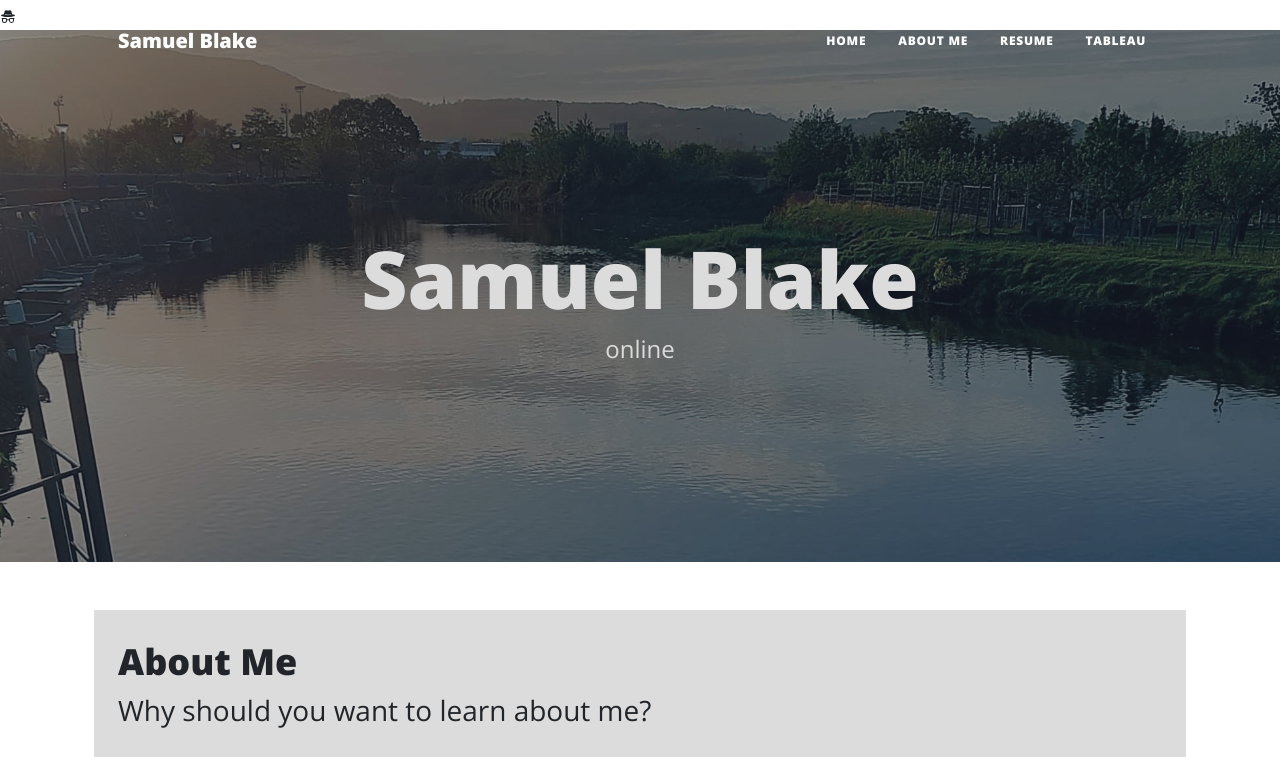
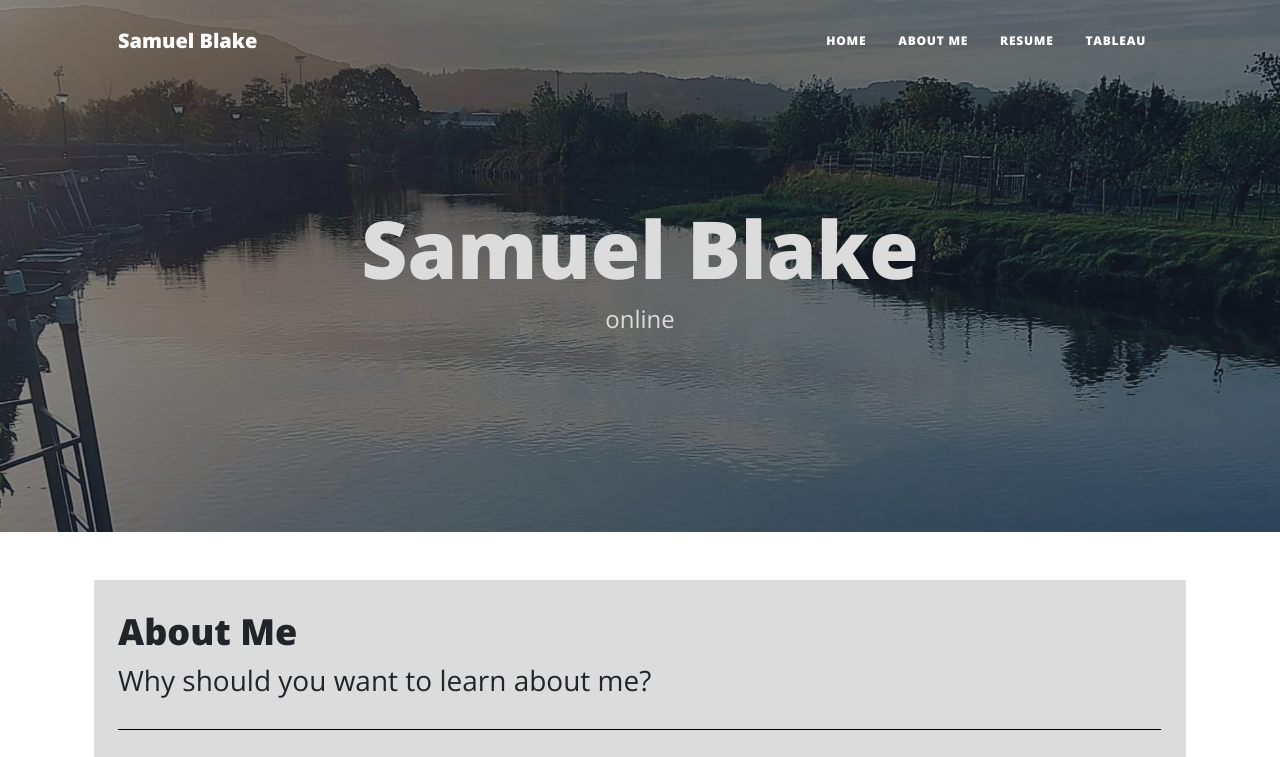
Before and after one commit to SamuelABlake/WebDev, a plain HTML site: page index.html in a window 1280 px wide. Shown: the top 757 px of the page. Drawn offline with nearby package versions, Linux system fonts and the light colour scheme.

Commit message:
Add files via upload

```diff
--- a/index.html
+++ b/index.html
@@ -7,10 +7,7 @@
         <meta name="description" content="The resume of Samuel Blake" />
         <meta name="author" content="Samuel Blake" />
         <title>Samuel Blake - Home Page</title>
-        <!--<link rel="icon" type="image/x-icon" href="assets/favicon.ico" />-->
-        <svg xmlns="http://www.w3.org/2000/svg" width="16" height="16" fill="currentColor" class="bi bi-incognito" viewBox="0 0 16 16">
-            <path fill-rule="evenodd" d="m4.736 1.968-.892 3.269-.014.058C2.113 5.568 1 6.006 1 6.5 1 7.328 4.134 8 8 8s7-.672 7-1.5c0-.494-1.113-.932-2.83-1.205a1.032 1.032 0 0 0-.014-.058l-.892-3.27c-.146-.533-.698-.849-1.239-.734C9.411 1.363 8.62 1.5 8 1.5c-.62 0-1.411-.136-2.025-.267-.541-.115-1.093.2-1.239.735Zm.015 3.867a.25.25 0 0 1 .274-.224c.9.092 1.91.143 2.975.143a29.58 29.58 0 0 0 2.975-.143.25.25 0 0 1 .05.498c-.918.093-1.944.145-3.025.145s-2.107-.052-3.025-.145a.25.25 0 0 1-.224-.274ZM3.5 10h2a.5.5 0 0 1 .5.5v1a1.5 1.5 0 0 1-3 0v-1a.5.5 0 0 1 .5-.5Zm-1.5.5c0-.175.03-.344.085-.5H2a.5.5 0 0 1 0-1h3.5a1.5 1.5 0 0 1 1.488 1.312 3.5 3.5 0 0 1 2.024 0A1.5 1.5 0 0 1 10.5 9H14a.5.5 0 0 1 0 1h-.085c.055.156.085.325.085.5v1a2.5 2.5 0 0 1-5 0v-.14l-.21-.07a2.5 2.5 0 0 0-1.58 0l-.21.07v.14a2.5 2.5 0 0 1-5 0v-1Zm8.5-.5h2a.5.5 0 0 1 .5.5v1a1.5 1.5 0 0 1-3 0v-1a.5.5 0 0 1 .5-.5Z"/>
-          </svg>
+        <link rel="icon" type="image/x-icon" href="assets/favicon.ico" />
         <!-- Font Awesome icons (free version)-->
         <script src="https://use.fontawesome.com/releases/v6.1.0/js/all.js" crossorigin="anonymous"></script>
         <!-- Google fonts-->
@@ -40,7 +37,7 @@
             </div>
         </nav>
         <!-- Page Header-->
-        <header class="masthead" style="background-image: url('images/homepagebg.jpg')">
+        <header class="masthead" style="background-image: url('images/homepagebg.JPG')">
             <div class="container position-relative px-4 px-lg-5">
                 <div class="row gx-4 gx-lg-5 justify-content-center">
                     <div class="col-md-10 col-lg-8 col-xl-7">
```
